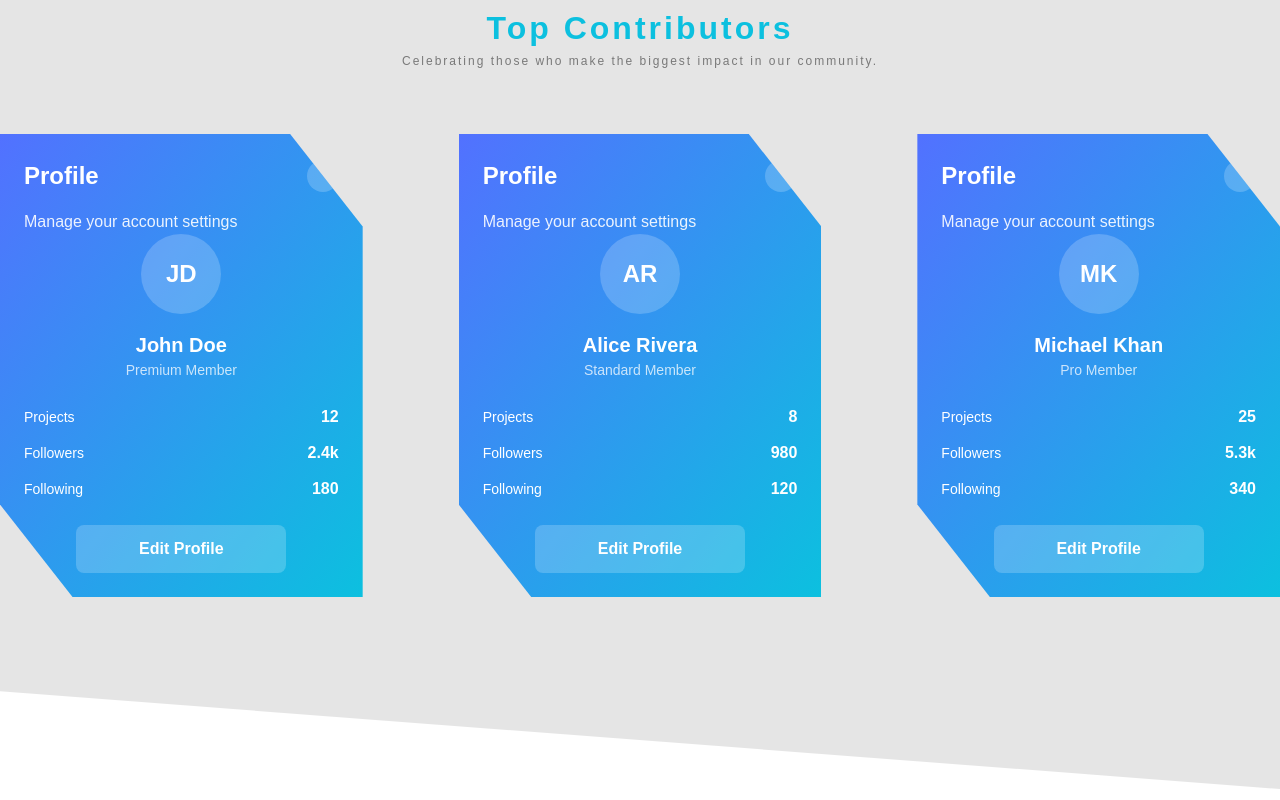
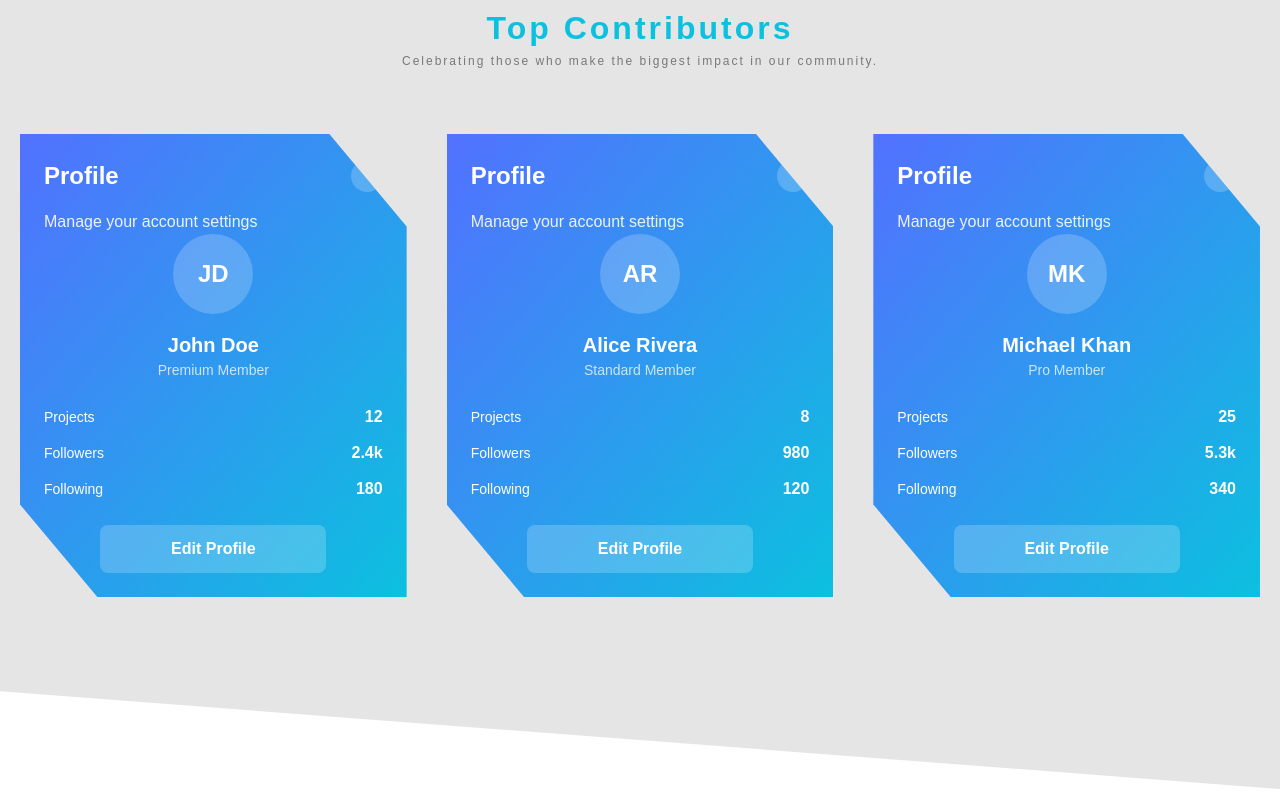
Before and after one commit to momenur/pronif, a Next.js app: page / in a window 1280 px wide. Shown: the part 2720-3520 px from the top of the page. Built offline with nearby package versions, Linux system fonts and the light colour scheme.

Commit message:
using grid for card section

```diff
--- a/src/components/home/TopContributor.jsx
+++ b/src/components/home/TopContributor.jsx
@@ -31,7 +31,7 @@ const TopContributor = () => {
 
   return (
     <section
-      className="pt-48 pb-48 bg-black/10"
+      className="px-5 pt-48 pb-48 bg-black/10"
       style={{
         clipPath: "polygon(0 0, 100% 10%, 100% 100%, 0 90%)",
         width: "100%",
@@ -43,7 +43,7 @@ const TopContributor = () => {
       <p className="mb-16 text-center text-12 text-border-regular tracking-[2px]">
         Celebrating those who make the biggest impact in our community.
       </p>
-      <div className="flex justify-between mx-auto space-x-24 max-w-7xl">
+      <div className="grid grid-cols-1 gap-10 mx-auto lg:grid-cols-3 md:grid-cols-2 max-w-7xl">
         {userCards.map((user, index) => (
           <AppCard key={index}>
             <div className="space-y-4 ">
```
